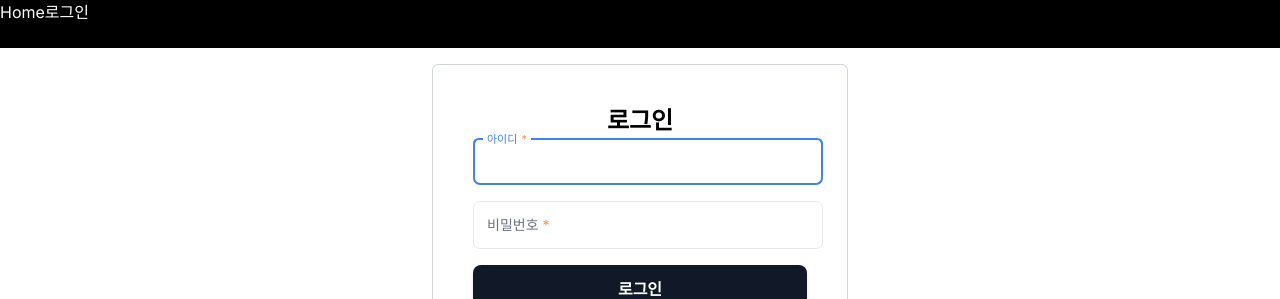
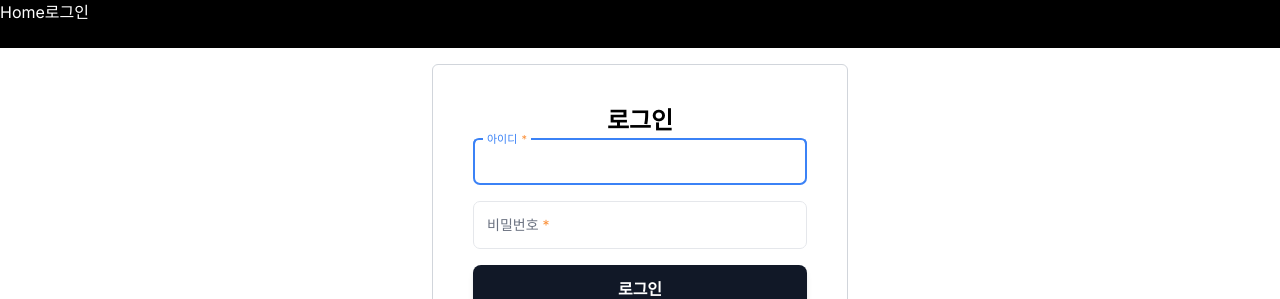
Before and after one commit to dbaudwns20/Daesungnipple, a Next.js app: page /sign-in in a window 1280 px wide. Shown: the top 299 px of the page. Built offline with nearby package versions, Linux system fonts and the light colour scheme.

Commit message:
input min-w 제거

```diff
--- a/src/components/input/input.tsx
+++ b/src/components/input/input.tsx
@@ -151,7 +151,7 @@ const Input = forwardRef((props: InputProps, ref) => {
 
   return (
     <div className={`block ${!isInvalid ? "mb-3" : "mb-1.5"}`}>
-      <div className="relative h-12 w-full min-w-[350px]">
+      <div className="relative h-12 w-full">
         <input
           id={`input_${inputId}`}
           className={cn(InputVariants({ invalid: isInvalid }), additionalClass)}
```
